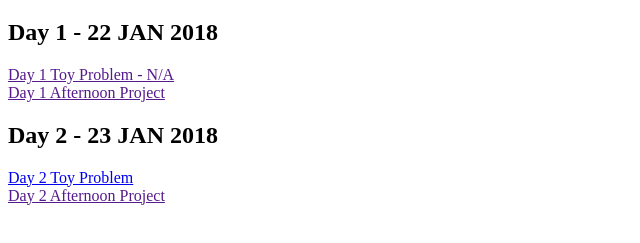
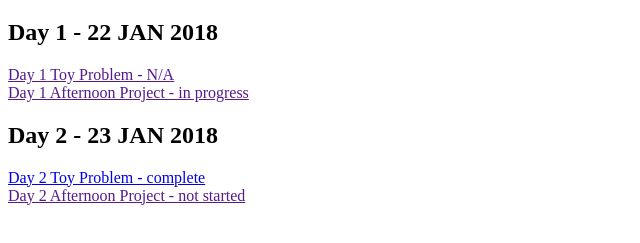
Before and after one commit to Lovell-Daniel/daily-projects, a plain HTML site: page index.html in a window 1280 px wide. Shown: the part 61-304 px from the top of the page, without its empty margins (0-640 px from the left). Drawn offline with Linux system fonts and the light colour scheme.

Commit message:
Update index.html

```diff
--- a/index.html
+++ b/index.html
@@ -15,16 +15,16 @@
             <div>Day 1 Toy Problem - N/A</div>
         </a>
         <a href="">
-            <div>Day 1 Afternoon Project</div>
+            <div>Day 1 Afternoon Project - in progress</div>
         </a>
     </section>
     <section>
 		<h2>Day 2 - 23 JAN 2018</h2>
         <a href="https://repl.it/@daniellovell/FabulousUnitedXiaosaurus">
-            <div>Day 2 Toy Problem</div>
+            <div>Day 2 Toy Problem - complete</div>
         </a>
         <a href="">
-            <div>Day 2 Afternoon Project</div>
+            <div>Day 2 Afternoon Project - not started</div>
         </a>
     </section>
 
```
